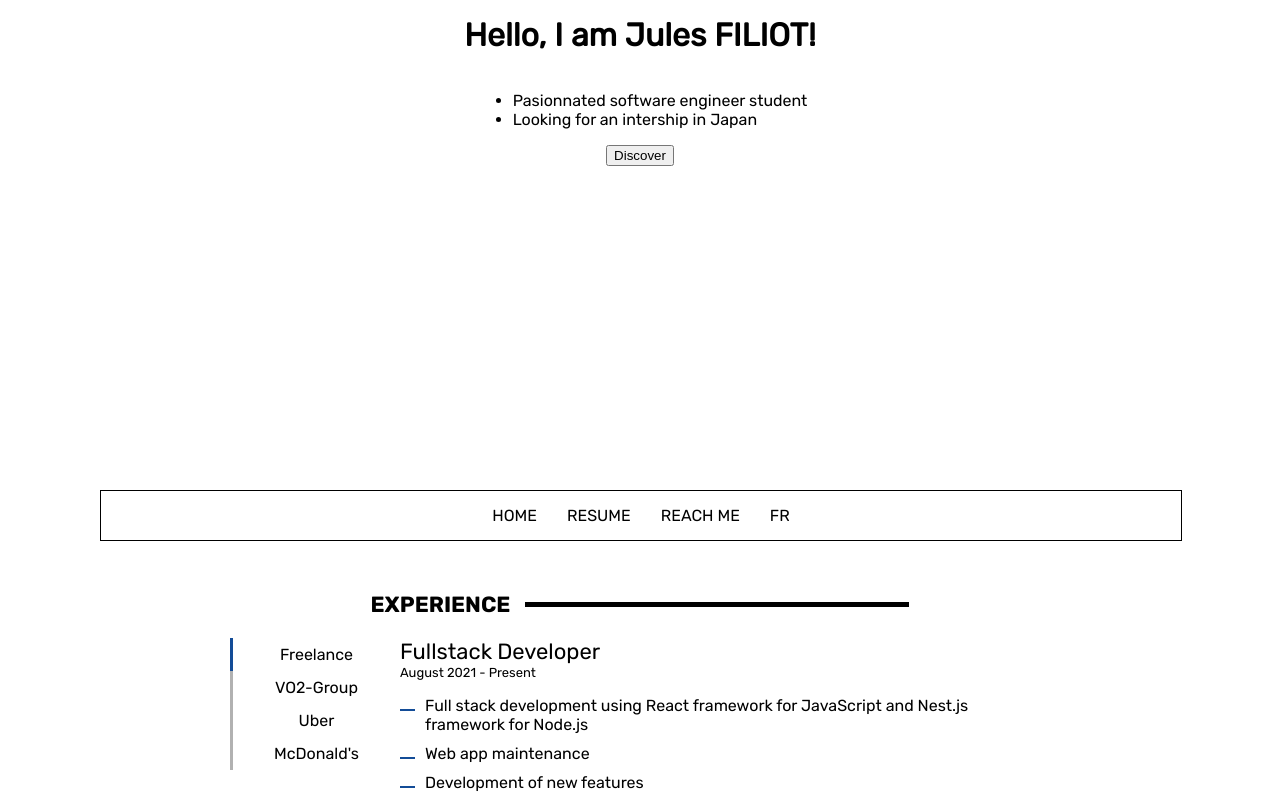
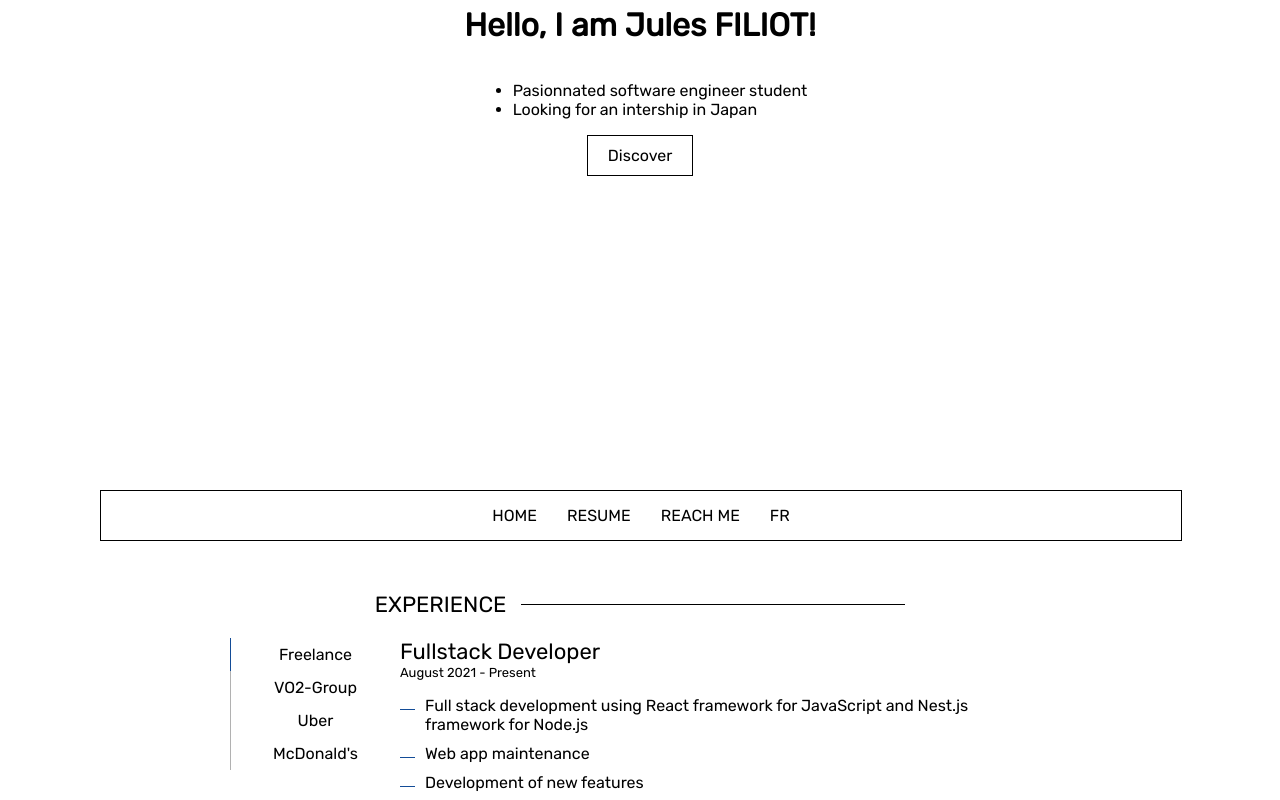
Before and after one commit to JulesFiliot/jules-filiot-front, a React (Create React App) app: page / in a window 1280 px wide. Shown: the part 320-1120 px from the top of the page. Built offline with nearby package versions, Linux system fonts and the light colour scheme.

Commit message:
[ADD] button component + [CHANGE] minor design changes

```diff
--- a/src/components/FullView.jsx
+++ b/src/components/FullView.jsx
@@ -1,5 +1,6 @@
 import React from 'react';
 import { useTranslation } from 'react-i18next';
+import Button from './UI/Button';
 import '../styles/fullView.scss';
 
 // welcome view taking full screen on website load
@@ -13,12 +14,11 @@ function FullView() {
         <li>{t('home.fullView.subMessage1')}</li>
         <li>{t('home.fullView.subMessage2')}</li>
       </ul>
-      <button
-        type="button"
+      <Button
+        capitalize
+        label={t('home.fullView.buttonText')}
         onClick={() => window.scrollTo({ top: window.innerHeight, behavior: 'smooth' })}
-      >
-        {t('home.fullView.buttonText')}
-      </button>
+      />
     </div>
   );
 }
--- /dev/null
+++ b/src/components/UI/Button.jsx
@@ -0,0 +1,33 @@
+import React from 'react';
+import PropTypes from 'prop-types';
+import '../../styles/UI/button.scss';
+
+function Button({
+  label, uppercase, lowercase, capitalize, onClick,
+}) {
+  return (
+    <button
+      className={`defaultButton${uppercase ? ' uppercase' : ''}${lowercase ? ' lowercase' : ''}${capitalize ? ' capitalize' : ''}`}
+      onClick={onClick}
+      type="button"
+    >
+      {label}
+    </button>
+  );
+}
+
+Button.propTypes = {
+  label: PropTypes.string.isRequired,
+  uppercase: PropTypes.bool,
+  lowercase: PropTypes.bool,
+  capitalize: PropTypes.bool,
+  onClick: PropTypes.func,
+};
+Button.defaultProps = {
+  uppercase: false,
+  lowercase: false,
+  capitalize: false,
+  onClick: null,
+};
+
+export default Button;
--- /dev/null
+++ b/src/styles/UI/button.scss
@@ -0,0 +1,28 @@
+@use '../variables.scss' as *;
+
+.defaultButton {
+  cursor: pointer;
+  transition: all 0.2s ease;
+  padding: 10px 20px 10px 20px;
+  background-color: $sub-color1;
+  border: 1px solid;
+  border-color: $main-color;
+  font-family: $font-regular;
+  font-size: $font-size-regular;
+  color: $main-color;
+
+  &.uppercase {
+    text-transform: uppercase;
+  }
+  &.lowercase {
+    text-transform: lowercase;
+  }
+  &.capitalize {
+    text-transform: capitalize;
+  }
+  &:hover {
+    background-color: $main-color;
+    // border-color: $sub-color1;
+    color: $sub-color1;
+  }
+}
--- a/src/styles/UI/panel.scss
+++ b/src/styles/UI/panel.scss
@@ -26,7 +26,7 @@
       min-width: 120px;
       background-color: transparent;
       border: none;
-      border-bottom: 3px #b1b1b1 solid;
+      border-bottom: 1px #b1b1b1 solid;
       transition: all 0.3s cubic-bezier(.17,.67,.83,.67);
 
       &.selected {
@@ -64,7 +64,7 @@
           display: inline-block;
           position: absolute;
           left: 0px;
-          border-bottom: 2px solid $sub-color2;
+          border-bottom: 1px solid $sub-color2;
           width: 15px;
           margin-top: 13px;
         }
@@ -97,7 +97,7 @@
 
       button {
         border: none;
-        border-left: 3px #b1b1b1 solid;
+        border-left: 1px #b1b1b1 solid;
 
         span {
           white-space: unset;
--- a/src/styles/UI/smallTitle.scss
+++ b/src/styles/UI/smallTitle.scss
@@ -13,7 +13,7 @@
   }
 
   .line {
-    height: 5px;
+    height: 1px;
     // border-radius: 5px;
     width: 100%;
   }
@@ -21,7 +21,7 @@
     width: auto;
     text-align: center;
     text-transform: uppercase;
-    font-family: $font-bold;
+    font-family: $font-regular;
     font-size: $font-size-big;
 
     &.leftText {
```
